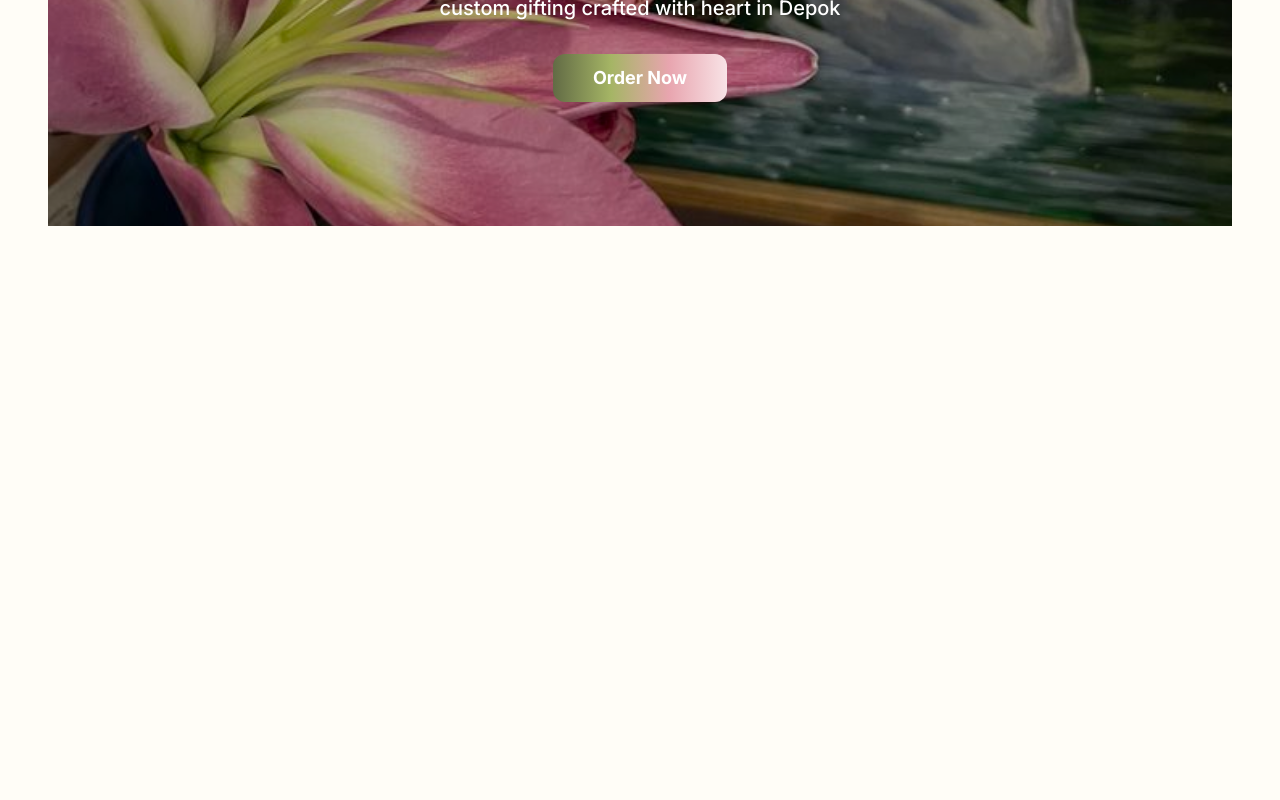
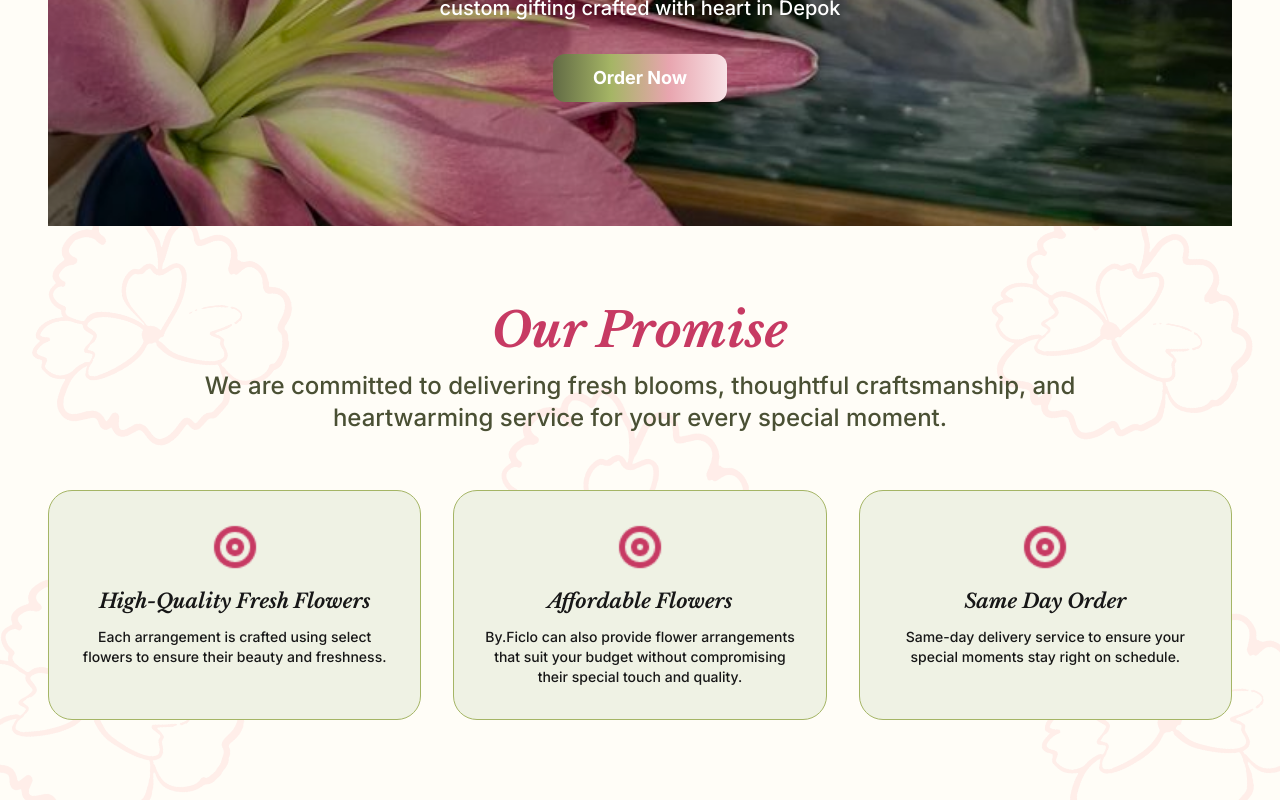
Before and after one commit to Syasmi3/byFicloFlorist-Frontend, a React (Vite) app: page / in a window 1280 px wide. Shown: the part 622-1422 px from the top of the page. Before the commit the page ends 848 px from the top, so only its background shows below. Built offline with nearby package versions, Linux system fonts and the light colour scheme.

Commit message:
feat: add our promise

```diff
--- /dev/null
+++ b/src/components/landing/OurPromise.jsx
@@ -0,0 +1,75 @@
+import iconPromise from '../../assets/iconpromise.png'
+import FlowerDecor from '../ui/FlowerDecor'
+
+const FLOWERS = [
+  { top: '-6%', left: '2%', width: 300, rotate: -8, opacity: 0.3 },
+  { top: '58%', left: '-3%', width: 320, rotate: 10, opacity: 0.3 },
+  { top: '-6%', right: '2%', width: 300, rotate: 12, opacity: 0.3 },
+  { top: '60%', right: '-3%', width: 320, rotate: -10, opacity: 0.3 },
+  { top: '26%', left: 'calc(50% - 170px)', width: 340, opacity: 0.3 },
+]
+
+const PROMISES = [
+  {
+    title: 'High-Quality Fresh Flowers',
+    description:
+      'Each arrangement is crafted using select flowers to ensure their beauty and freshness.',
+  },
+  {
+    title: 'Affordable Flowers',
+    description:
+      'By.Ficlo can also provide flower arrangements that suit your budget without compromising their special touch and quality.',
+  },
+  {
+    title: 'Same Day Order',
+    description:
+      'Same-day delivery service to ensure your special moments stay right on schedule.',
+  },
+]
+
+export default function OurPromise() {
+  return (
+    <section
+      id="our-promise"
+      className="relative scroll-mt-24 overflow-hidden bg-ivory px-4 py-16 sm:px-6 lg:px-12 lg:py-20"
+    >
+      <FlowerDecor items={FLOWERS} />
+
+      <div className="relative z-10 mx-auto max-w-[1440px]">
+        {/* Judul */}
+        <div className="text-center">
+          <h2 className="font-display text-4xl font-bold italic text-raspberry sm:text-5xl">
+            Our Promise
+          </h2>
+          <p className="mx-auto mt-4 max-w-4xl text-base font-medium text-brand-green sm:text-xl lg:text-2xl">
+            We are committed to delivering fresh blooms, thoughtful
+            craftsmanship, and heartwarming service for your every special
+            moment.
+          </p>
+        </div>
+
+        {/* Kartu */}
+        <ul className="mt-10 grid gap-6 md:grid-cols-3 lg:mt-14 lg:gap-8">
+          {PROMISES.map((item) => (
+            <li
+              key={item.title}
+              className="flex flex-col items-center rounded-3xl border border-leaf bg-sage px-6 py-8 text-center"
+            >
+              <img
+                src={iconPromise}
+                alt=""
+                className="h-12 w-12 object-contain"
+              />
+              <h3 className="mt-4 font-display text-xl font-bold italic text-neutral-900">
+                {item.title}
+              </h3>
+              <p className="mt-3 max-w-xs text-sm font-medium text-neutral-900">
+                {item.description}
+              </p>
+            </li>
+          ))}
+        </ul>
+      </div>
+    </section>
+  )
+}
--- /dev/null
+++ b/src/components/ui/FlowerDecor.jsx
@@ -0,0 +1,27 @@
+import pattern from '../../assets/pattern.png'
+
+export default function FlowerDecor({ items }) {
+  return (
+    <div
+      className="pointer-events-none absolute inset-y-0 left-1/2 w-full max-w-[1440px] -translate-x-1/2"
+      aria-hidden="true"
+    >
+      {items.map((item, i) => (
+        <img
+          key={i}
+          src={item.src ?? pattern}
+          alt=""
+          className="absolute max-w-none select-none"
+          style={{
+            top: item.top,
+            left: item.left,
+            right: item.right,
+            width: `min(${item.width / 14.4}vw, ${item.width}px)`,
+            transform: `rotate(${item.rotate ?? 0}deg)`,
+            opacity: item.opacity ?? 1,
+          }}
+        />
+      ))}
+    </div>
+  )
+}
--- a/src/index.css
+++ b/src/index.css
@@ -6,6 +6,9 @@
   --color-ivory: #FFFDF7;
   --font-sans: "Inter", ui-sans-serif, system-ui, sans-serif;
   --font-display: "Libre Baskerville", Georgia, serif;
+  --color-raspberry: #C73A63;
+  --color-sage: #EFF2E4;
+  --color-leaf: #A5B565;
 }
 
 /* Gradasi tombol Order Now! */
--- a/src/pages/LandingPage.jsx
+++ b/src/pages/LandingPage.jsx
@@ -1,6 +1,7 @@
 import AnnouncementBar from '../components/landing/AnnouncementBar'
 import Navbar from '../components/landing/Navbar'
 import Hero from '../components/landing/Hero'
+import OurPromise from '../components/landing/OurPromise'
 
 export default function LandingPage() {
   return (
@@ -9,6 +10,7 @@ export default function LandingPage() {
       <Navbar />
       <main>
         <Hero />
+        <OurPromise />
       </main>
     </>
   )
```
Also changed, not shown: src/assets/iconpromise.png (added), src/assets/pattern.png (added).
